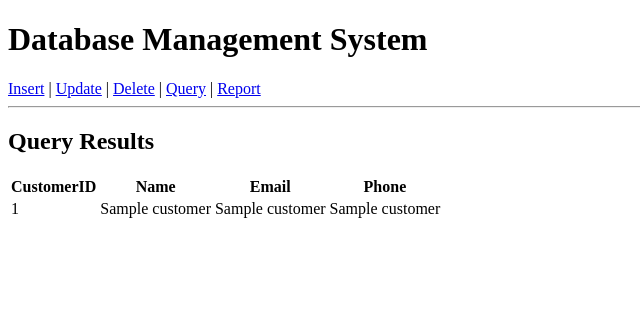
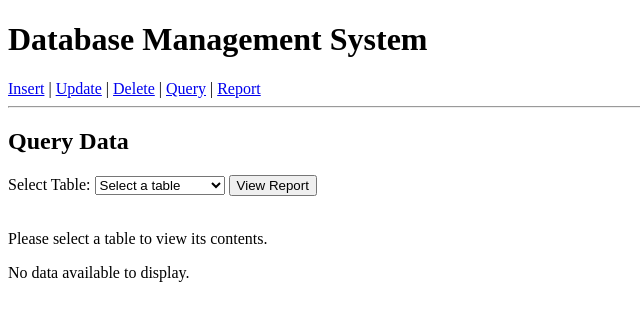
Before and after one commit to tkalandarov/DBUI, a Flask app: page /query in a window 1280 px wide. Shown: the top 321 px of the page, without its empty margins (0-640 px from the left). Run offline with Flask 3, Linux system fonts and the light colour scheme; a database or web service that is not in the repository returns one stand-in record (values such as "Sample title"); some libraries are stand-ins or nearby versions.

Commit message:
Improve Query and Report pages

```diff
--- a/main.py
+++ b/main.py
@@ -67,26 +67,66 @@ def delete():
     return render_template('delete.html')
 
 # Query Screen
-@app.route('/query')
+@app.route('/query', methods=['GET'])
 def query():
     conn = get_db_connection()
     cur = conn.cursor()
-    cur.execute("SELECT * FROM Customer")  # Example: Fetch all customers
-    rows = cur.fetchall()
+
+    # List of all tables
+    tables = [
+        "customer", "vendor", "product", "delivery_company",
+        "Order", "order_items", "shopping_cart", "review",
+        "address", "payment", "administrator"
+    ]
+
+    selected_table = request.args.get('table')  # Get the selected table from the query parameters
+    data = None
+
+    if selected_table:
+        try:
+            cur.execute(f'SELECT * FROM "{selected_table}"')
+            rows = cur.fetchall()
+            columns = [desc[0] for desc in cur.description]
+            data = {"columns": columns, "rows": rows}
+        except Exception as e:
+            print(f"Error fetching data for table {selected_table}: {e}")
+
     cur.close()
     conn.close()
-    return render_template('query.html', rows=rows)
 
-# Report Screen
-@app.route('/report')
+    return render_template('query.html', tables=tables, selected_table=selected_table, data=data)
+
+@app.route('/report', methods=['GET'])
 def report():
     conn = get_db_connection()
     cur = conn.cursor()
-    cur.execute("SELECT * FROM total_sales_by_customer")  # Using view
-    rows = cur.fetchall()
+
+    # List of available views
+    views = {
+        "total_sales_by_customer": "Total Sales by Customer",
+        "top_selling_products": "Top Selling Products",
+        "customers_no_orders": "Customers with No Orders",
+        "customer_contact_info": "Customer Contact Info"
+    }
+
+    selected_view = request.args.get('view')  # Get the selected view from the query parameters
+    view_data = None
+    view_name = views.get(selected_view)
+
+    if selected_view:
+        try:
+            cur.execute(f'SELECT * FROM {selected_view}')
+            rows = cur.fetchall()
+            columns = [desc[0] for desc in cur.description]
+            view_data = {"columns": columns, "rows": rows}
+        except Exception as e:
+            print(f"Error fetching data for view {selected_view}: {e}")
+
     cur.close()
     conn.close()
-    return render_template('report.html', rows=rows)
+
+    return render_template('report.html', views=views, selected_view=selected_view, view_name=view_name, view_data=view_data)
+
 
 if __name__ == '__main__':
     app.run(debug=True)
--- a/templates/query.html
+++ b/templates/query.html
@@ -1,20 +1,46 @@
 {% extends "base.html" %}
 {% block content %}
-<h2>Query Results</h2>
-<table>
+<h2>Query Data</h2>
+
+<form method="get" action="/report">
+    <label for="table">Select Table:</label>
+    <select id="table" name="table">
+        <option value="" disabled selected>Select a table</option>
+        {% for table in tables %}
+        <option value="{{ table }}" {% if table == selected_table %}selected{% endif %}>{{ table }}</option>
+        {% endfor %}
+    </select>
+    <button type="submit">View Report</button>
+</form>
+
+<br>
+
+{% if selected_table %}
+    <h3>Report for {{ selected_table }}</h3>
+    <table border="1">
+        <thead>
             <tr>
-        <th>CustomerID</th>
-        <th>Name</th>
-        <th>Email</th>
-        <th>Phone</th>
+                {% for column in data.columns %}
+                    <th>{{ column }}</th>
+                {% endfor %}
             </tr>
-    {% for row in rows %}
+        </thead>
+        <tbody>
+            {% for row in data.rows %}
                 <tr>
-        <td>{{ row[0] }}</td>
-        <td>{{ row[1] }}</td>
-        <td>{{ row[2] }}</td>
-        <td>{{ row[3] }}</td>
+                    {% for cell in row %}
+                        <td>{{ cell }}</td>
+                    {% endfor %}
                 </tr>
             {% endfor %}
+        </tbody>
     </table>
+{% else %}
+    <p>Please select a table to view its contents.</p>
+{% endif %}
+
+{% if not data %}
+    <p>No data available to display.</p>
+{% endif %}
+
 {% endblock %}
```
Also changed, not shown: templates/report.html (+45 -0 lines). Lines whose indentation alone changed are shown as unchanged.
